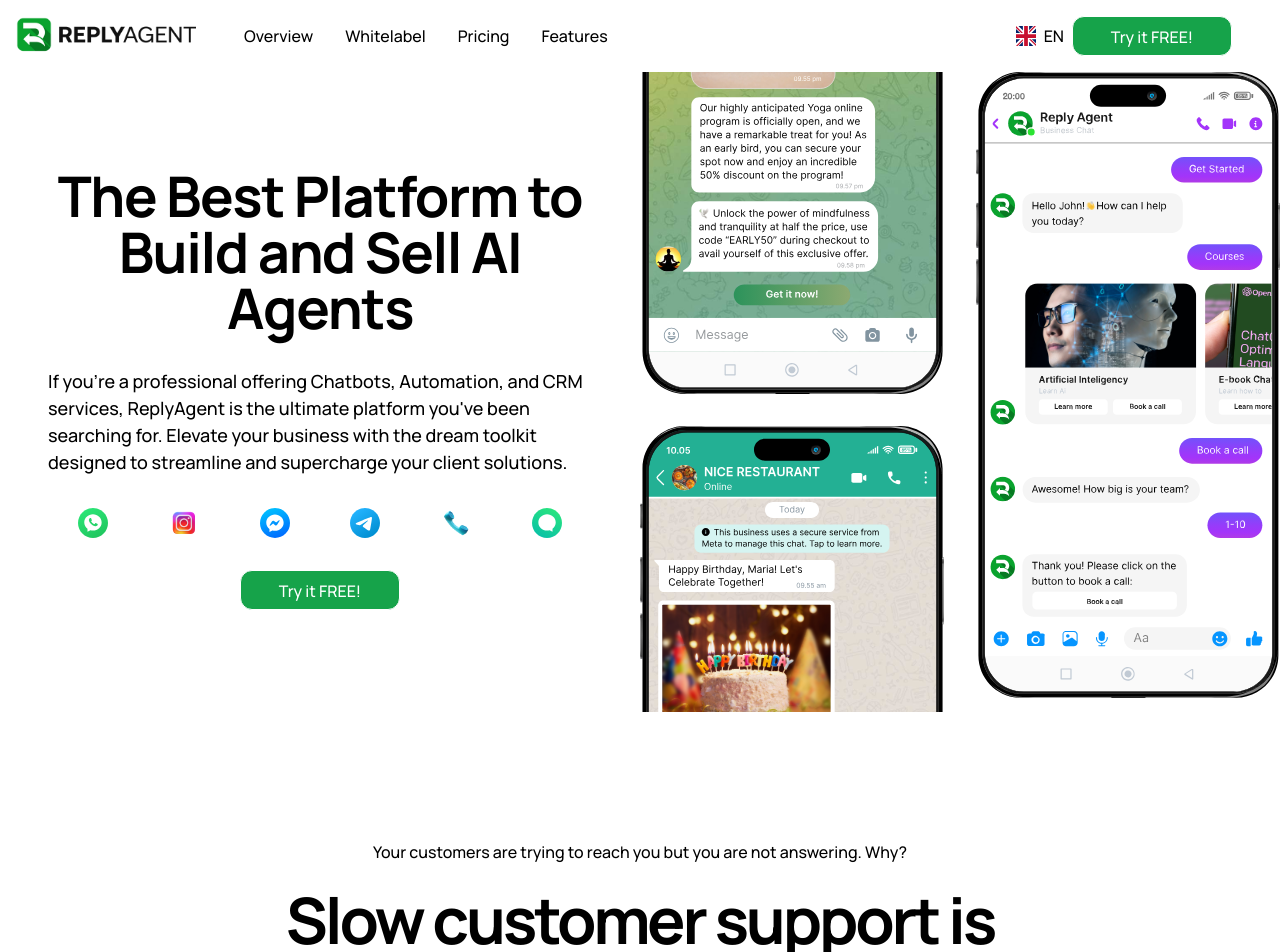
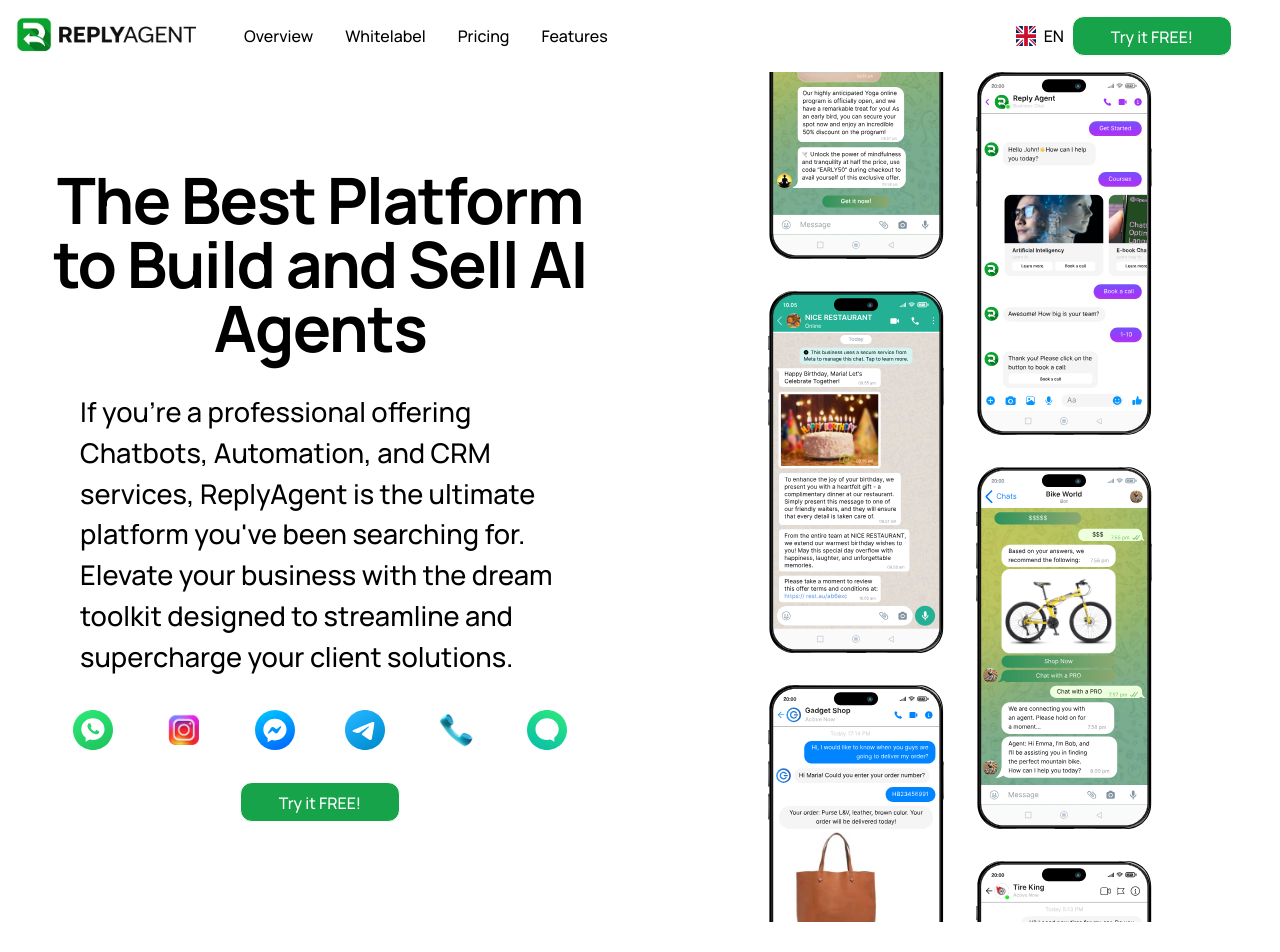
Before and after one commit to cm-chik/replyagent, a Next.js app: page / in a window 1280 px wide. Shown: the top 952 px of the page. Built offline with nearby package versions, Linux system fonts and the light colour scheme.

Commit message:
update hero

```diff
--- a/app/components/Hero.tsx
+++ b/app/components/Hero.tsx
@@ -5,12 +5,12 @@
 export default function Hero() {
   return (
     <div className="flex flex-col items-center justify-center overflow-hidden">
-      <div className="grid md:grid-cols-2  md: max-w-[120rem] md:items-start md:h-[80vh] ">
+      <div className="grid md:grid-cols-2  md: max-w-[120rem] md:items-start">
         <div className="left_column | col-span-1 flex flex-col gap-8 py-[6rem] items-center px-12">
-          <span className="flex flex-col text-[2.5rem] md:text-[3.5rem] font-bold tracking-tight leading-none text-center ">
+          <span className="flex flex-col text-[2.5rem] md:text-[4rem] max-w-[40rem] font-bold tracking-tight leading-none text-center ">
             The Best Platform to Build and Sell AI Agents
           </span>
-          <span className="text-[1.125rem] ">
+          <span className="md:text-[1.7rem] max-w-[30rem]">
             If you&apos;re a professional offering Chatbots, Automation, and CRM
             services, ReplyAgent is the ultimate platform you&apos;ve been
             searching for. Elevate your business with the dream toolkit designed
@@ -25,13 +25,13 @@
               "/images/icons/call.svg",
               "/images/icons/sms.svg",
             ].map((path, index) => (
-              <Image key={index} src={path} alt={`Icon ${index + 1}`} height={0} width={30} />
+              <Image key={index} src={path} alt={`Icon ${index + 1}`} height={0} width={40} />
             ))}
           </div>
-          <AnimatedButton title="Try it FREE!" icon="/images/icons/cart.svg" />
+          <div className="flex justify-center w-full"><AnimatedButton title="Try it FREE!" icon="/images/icons/cart.svg" /></div>
         </div>
-        <div className="right_column |  col-span-1 grid grid-cols-2 gap-[2rem] h-[80vh] overflow-hidden ">
-          <div className="screenshot_column_1 | -mt-[100%] flex flex-col space-y-[2rem] ">
+        <div className="right_column |  md:h-[850px] col-span-1 grid grid-cols-2 gap-[2rem]  px-[8rem] h-screen overflow-hidden">
+          <div className="screenshot_column_1 | -mt-[100%] flex flex-col space-y-[2rem]  h-screen ">
           {[
             "/images/message/telegram yoga message.svg",
             "/images/message/whatsapp birthday messages.svg",
```
